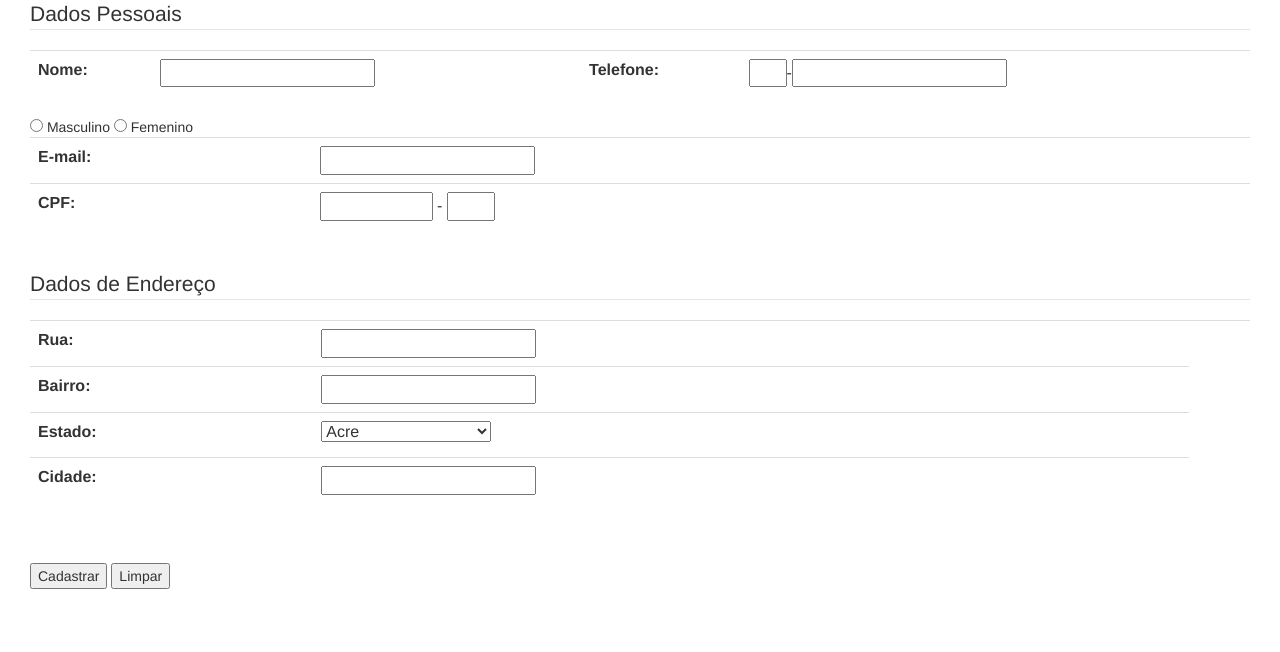
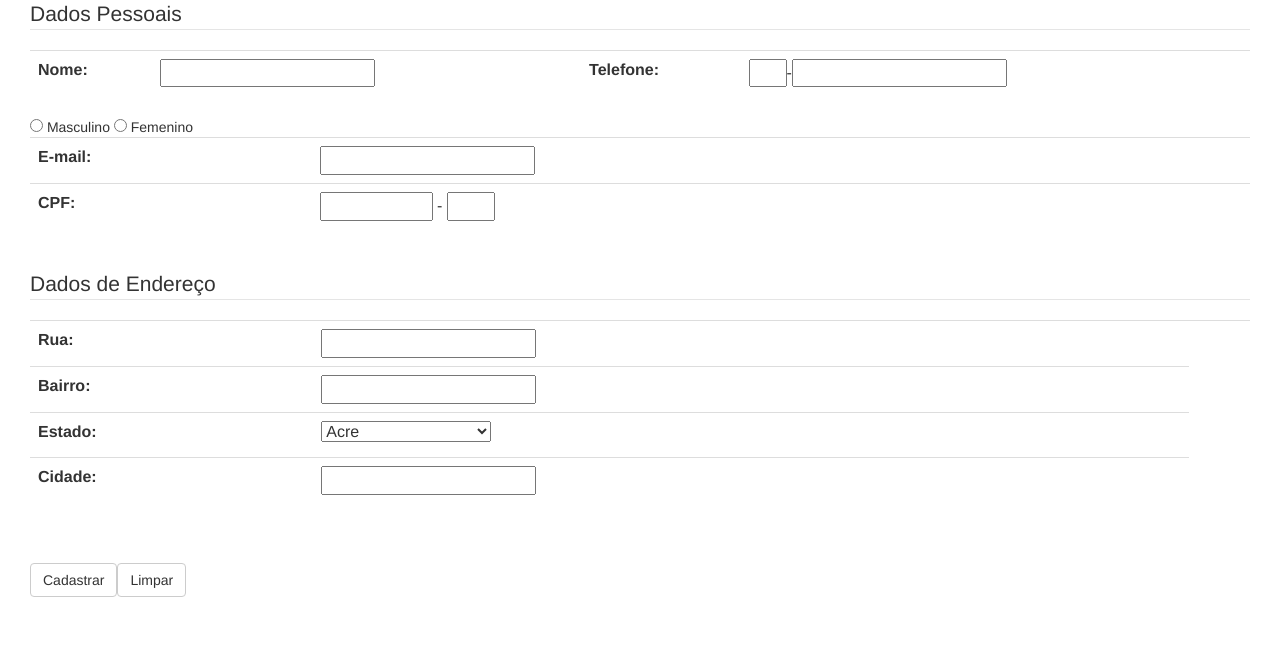
Before and after one commit to marcilio9590/Locadora-PHP, a PHP site: page /views/cadastro.cliente.php in a window 1280 px wide. Shown: the part 148-800 px from the top of the page. Run offline with PHP 8.4, Linux system fonts and the light colour scheme.

Commit message:
ajustes na funcionalidade de cadastro do cliente.

```diff
--- a/controllers/cliente.controller.php
+++ b/controllers/cliente.controller.php
@@ -1,9 +1,10 @@
 <?php
+        require_once '../conexao/conexaoBD.php';
 		 $funcionarios;
          $con = new ConexaoBD;
          $conexao = $con->ConnectBD();
          try {
-             $res = $conexao->query("select * from cliente");
+             $res = $conexao->query("select * from clientes");
              $funcionarios = $res->fetchAll();
          } catch (PDOException $e){
              echo "false";
@@ -12,7 +13,7 @@
          }
 
 
-      if (isset($_REQUEST["cadastrarcliente"])) {
+      if (isset($_REQUEST["salvardados"])) {
              $con = new ConexaoBD;
              $conexao = $con->ConnectBD();
              $cod_cliente   = $_REQUEST['cod_funcionario'];
--- a/views/cadastro.cliente.php
+++ b/views/cadastro.cliente.php
@@ -19,7 +19,6 @@
                 </div>
 
                     <div class="col-sm-12">
-                    <form action="Script_do_Formulario.php" method="post">
 
 <!-- DADOS PESSOAIS-->
 <fieldset>
@@ -146,9 +145,8 @@
 
 
 <br />
-<input id="cadastrar" onlick="cadastrarCliente()" type="submit" value="Cadastrar">
-<input id="limparcliente" type="reset" value="Limpar">
-</form>
+<button class="pull-left btn btn-default" type="button" id="btnCadastrar" onclick="cadastrarcliente()">Cadastrar</button>
+<input class="btn btn-default" id="limparcliente" type="reset" value="Limpar">
                     </div>
                 </div>
 
@@ -176,8 +174,6 @@
                 cidadecliente: $('#cidadecliente').val(),
 				estadocliente: $('#estado').val(),
 				salvardados: true
-
-
             },success:function(response){
                 if(response.trim() == "1"){
                     alert('Cliente Cadastrado');
@@ -187,7 +183,6 @@
                 }
             }, error:function(response){
                 alert("ERRO AO CADASTRAR");
-            };
             }
         });
     }
--- a/views/cliente.php
+++ b/views/cliente.php
@@ -21,7 +21,7 @@
                 <div class="row">
                     <div class="col-sm-2"></div>
                     <div class="col-sm-8">
-                    <a href="cadastro.cliente.php" class="pull-left"> <button class="btn btn-default">Cadastrar cliente</button></a>
+                    <a href="../controllers/cliente.controller.php" class="pull-left"> <button class="btn btn-default">Cadastrar cliente</button></a>
 
                     </div>
                     <div class="col-sm-2"></div>
```
